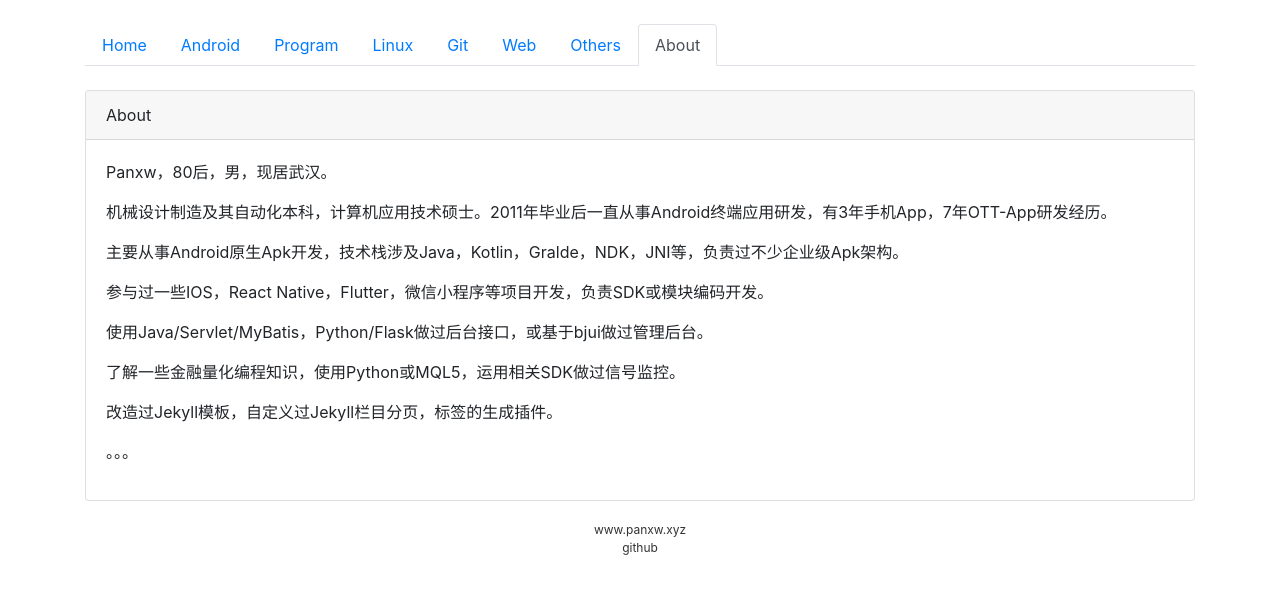
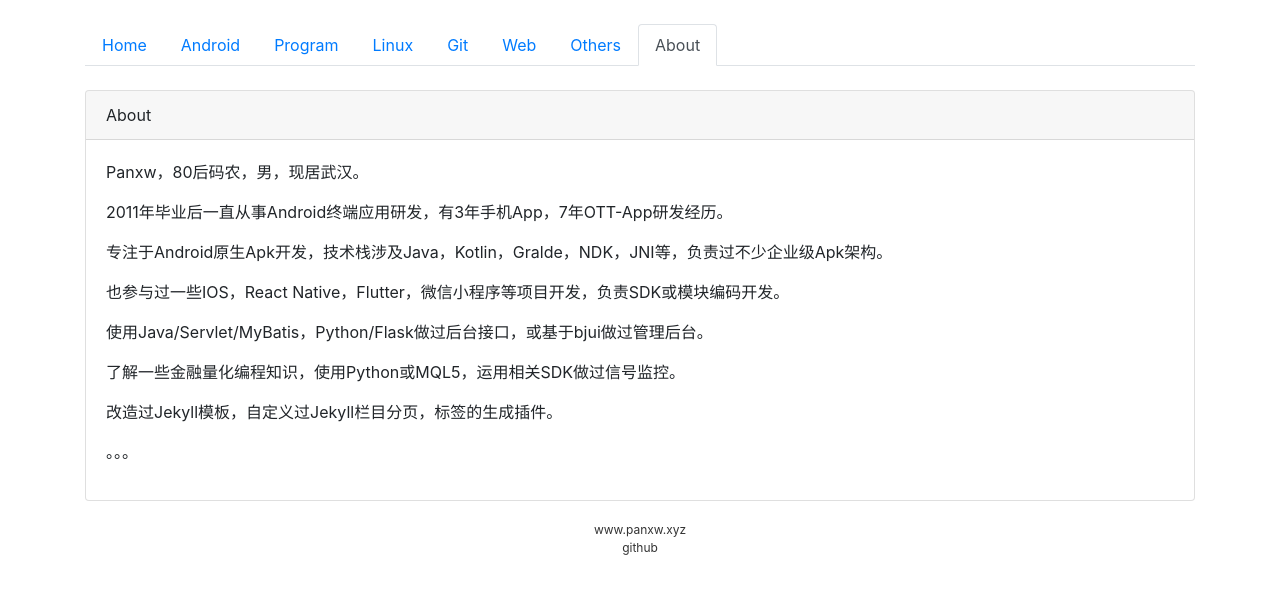
Before and after one commit to panxw/panxw.github.io, a Jekyll site: the page built from about.md, in a window 1280 px wide. Shown: the top 594 px of the page. Built offline with Jekyll 4.4.1, drawn with Linux system fonts in a browser that asks for light colours.

Commit message:
Update about.md

```diff
--- a/about.md
+++ b/about.md
@@ -3,13 +3,13 @@ layout: page
 title: About
 category: About
 ---
-Panxw，80后，男，现居武汉。
+Panxw，80后码农，男，现居武汉。
 
-机械设计制造及其自动化本科，计算机应用技术硕士。2011年毕业后一直从事Android终端应用研发，有3年手机App，7年OTT-App研发经历。
+2011年毕业后一直从事Android终端应用研发，有3年手机App，7年OTT-App研发经历。
 
-主要从事Android原生Apk开发，技术栈涉及Java，Kotlin，Gralde，NDK，JNI等，负责过不少企业级Apk架构。
+专注于Android原生Apk开发，技术栈涉及Java，Kotlin，Gralde，NDK，JNI等，负责过不少企业级Apk架构。
 
-参与过一些IOS，React Native，Flutter，微信小程序等项目开发，负责SDK或模块编码开发。
+也参与过一些IOS，React Native，Flutter，微信小程序等项目开发，负责SDK或模块编码开发。
 
 使用Java/Servlet/MyBatis，Python/Flask做过后台接口，或基于bjui做过管理后台。
 
```
